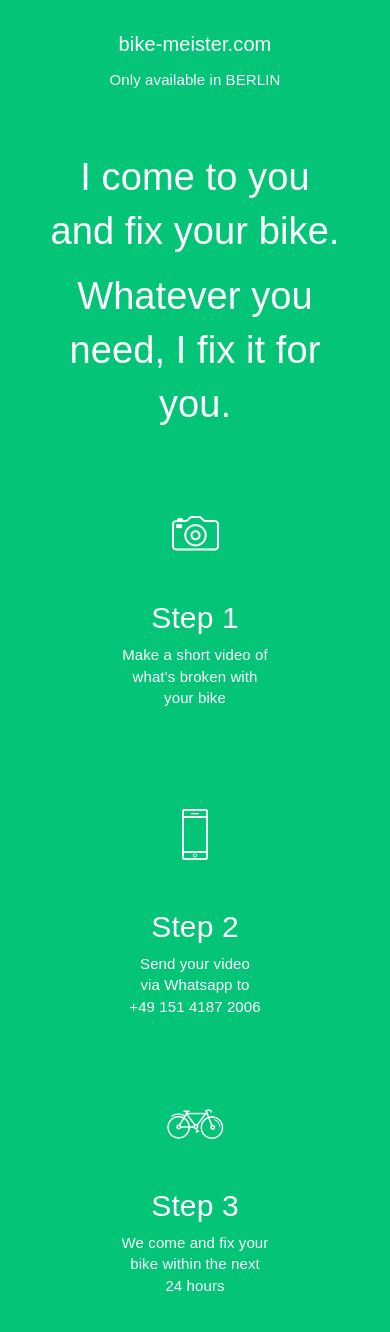
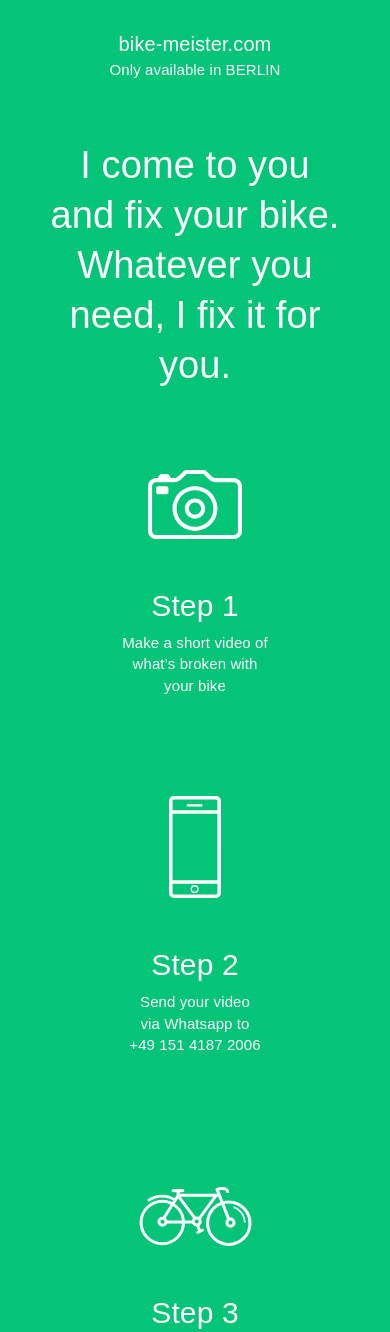
Before and after one commit to artemlaptev63/bike-meister, a plain HTML site: page index.html in a window 390 px wide. Shown: the top 1332 px of the page. Drawn offline with nearby package versions, Linux system fonts and the light colour scheme.

Commit message:
Fixed naming convention.

```diff
--- a/index.html
+++ b/index.html
@@ -10,41 +10,35 @@
 	<div class="container-fluid">
 		<div class="row">
 			<div class="col-lg-6 col-md-6 col-sm-6 col-xs-12">
-				<p id="p_first"><a href="mailto:bike-meister.com">bike-meister.com</a></p>
+				<a href="mailto:bike-meister.com">bike-meister.com</a>
 			</div>
 			<div class="col-lg-6 col-md-6 col-sm-6 col-xs-12">
-				<p id="p_second">Only available in BERLIN</p>
+				<p id="supporting-text">Only available in BERLIN</p>
 			</div>
 		</div>
 		<div class="row">
 			<div class="col-lg-12">
-				<p id="p_third">I come to you and fix your bike.</p>
-				<p id="p_fourth">Whatever you need, I fix it for you.</p>
+				<h1>I come to you and fix your bike.<br>
+				Whatever you need, I fix it for you.</h1>
 			</div>
 		</div>
 		<div class="row" id="icons">
 			<div class="col-lg-4 col-md-4 col-sm-4">
-				<p class="visible-xs"><img src="assets/icon-step-1.png" alt="icon-step-1.png" id="photo"></p>
-				<p class="visible-sm"><img src="assets/icon-step-1@2x.png" alt="icon-step-1.png" id="photo"></p>
-				<p class="visible-md visible-lg"><img src="assets/icon-step-1@3x.png" alt="icon-step-1.png" id="photo"></p>
+				<p><img src="assets/icon-step-1.svg" alt="icon-step-1.png" id="photo"></p>
 				<h2>Step 1</h2>
 				<p>Make a short video of<br>
 				   what’s broken with<br>
 				   your bike</p>
 			</div>
 			<div class="col-lg-4 col-md-4 col-sm-4">
-				<p class="visible-xs"><img src="assets/icon-step-2.png" alt="icon-step-2.png" id="phone"></p>
-				<p class="visible-sm"><img src="assets/icon-step-2@2x.png" alt="icon-step-2.png" id="phone"></p>
-				<p class="visible-md visible-lg"><img src="assets/icon-step-2@3x.png" alt="icon-step-2.png" id="phone"></p>
+				<p><img src="assets/icon-step-2.svg" alt="icon-step-2.png" id="phone"></p>
 				<h2>Step 2</h2>
 				<p>Send your video<br>
 				   via Whatsapp to<br>
 				   +49 151 4187 2006</p>
 			</div>
 			<div class="col-lg-4 col-md-4 col-sm-4">
-				<p class="visible-xs"><img src="assets/icon-step-3.png" alt="icon-step-3.png" id="bike"></p>
-				<p class="visible-sm"><img src="assets/icon-step-3@2x.png" alt="icon-step-3.png" id="bike"></p>
-				<p class="visible-md visible-lg"><img src="assets/icon-step-3@3x.png" alt="icon-step-3.png" id="bike"></p>
+				<p><img src="assets/icon-step-3.svg" alt="icon-step-3.png" id="bike"></p>
 				<h2>Step 3</h2>
 				<p>We come and fix your<br>
 				   bike within the next<br>
--- a/main.css
+++ b/main.css
@@ -13,33 +13,29 @@ div.container-fluid:nth-child(1) {
 div.container-fluid:nth-child(2) {
     background-color: #F9F9F9;
 }
-p#p_first {
+a {
+    color: #ffffff;
     font-size: 20px;
     font-weight: 100;
     letter-spacing: 0.1px;
-}
-a {
-    color: #ffffff;
 }
 a:hover {
     text-decoration: none;
     color: #ffffff;
     opacity: 0.7;
 }
-p#p_second {
+p#supporting-text {
     font-size: 15px;
     font-weight: 100;
     letter-spacing: 0.1px;
     text-align: right;
 }
-p#p_third, p#p_fourth {
+h1 {
 
     font-size: 38px;
     letter-spacing: 0.1px;
     font-weight: 100;
-}
-p#p_fourth {
-    margin-bottom: 50px;
+    line-height: 50px;
 }
 div#icons p, div#icons h2 {
     text-align: center;
@@ -56,10 +52,13 @@ div#icons p {
     letter-spacing: 0.1px;
 }
 img#photo {
-    margin-top: 50px;
+    margin-top: 70px;
 }
 img#bike {
-    margin-top: 62px;
+    margin-top: 80px;
+}
+img#phone {
+    margin-top: 38px;
 }
 div.container-fluid:nth-child(2) p {
     color: #454545;
@@ -78,18 +77,11 @@ div#name p {
 div#name img {
     margin-right: 10px;
 }
-@media screen and (max-width: 991px) {
-    img#photo {
-        margin-top: 35px;
-    }
-    img#bike {
-        margin-top: 42px;
-    }
-}
 @media screen and (max-width: 767px) {
-    p#p_first, p#p_second, p#p_third, p#p_fourth, div#name p  {
+    a, p#supporting-text, h1, div#name p  {
+        display: block;
         text-align: center;
 }
-    img#phone, div#name p img, p#p_third {
+    img#phone, div#name p img, h1 {
         margin-top: 50px;
 }}
```
Also changed, not shown: assets/icon-step-1.png (deleted), assets/icon-step-1.svg (added), assets/icon-step-1@2x.png (deleted), assets/icon-step-1@3x.png (deleted), assets/icon-step-2.png (deleted), assets/icon-step-2.svg (added), assets/icon-step-2@2x.png (deleted), assets/icon-step-2@3x.png (deleted), assets/icon-step-3.png (deleted), assets/icon-step-3.svg (added), assets/icon-step-3@2x.png (deleted), assets/icon-step-3@3x.png (deleted), assets/image.png (deleted).
